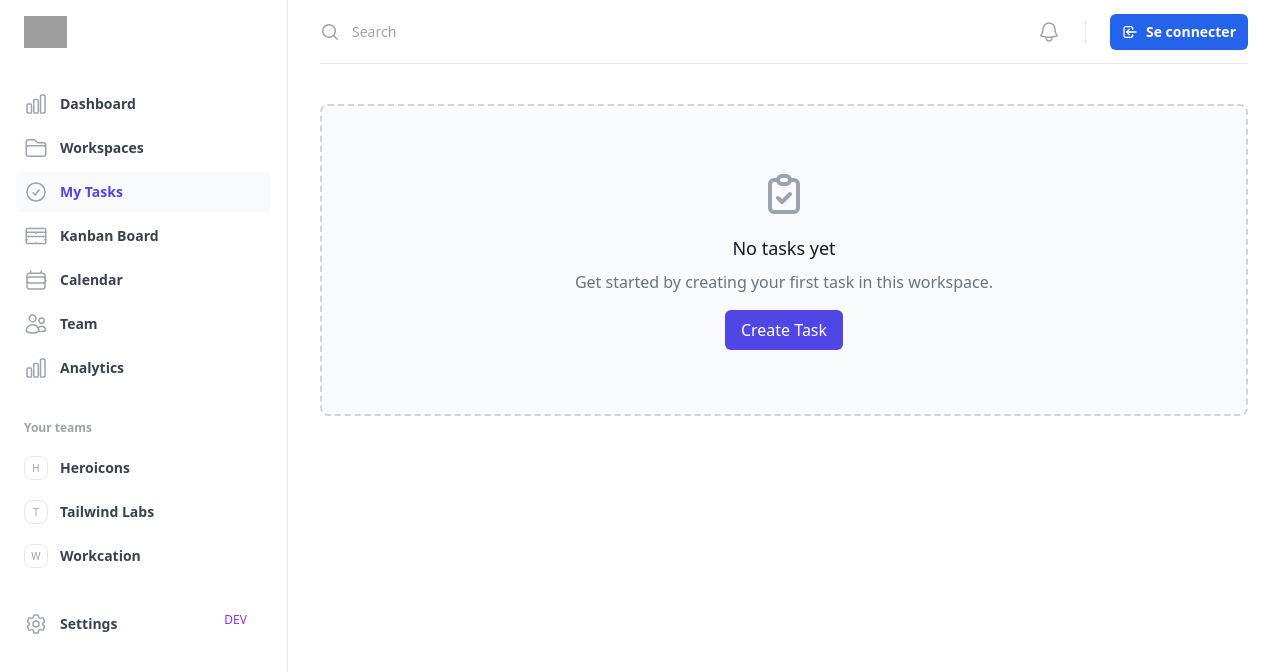
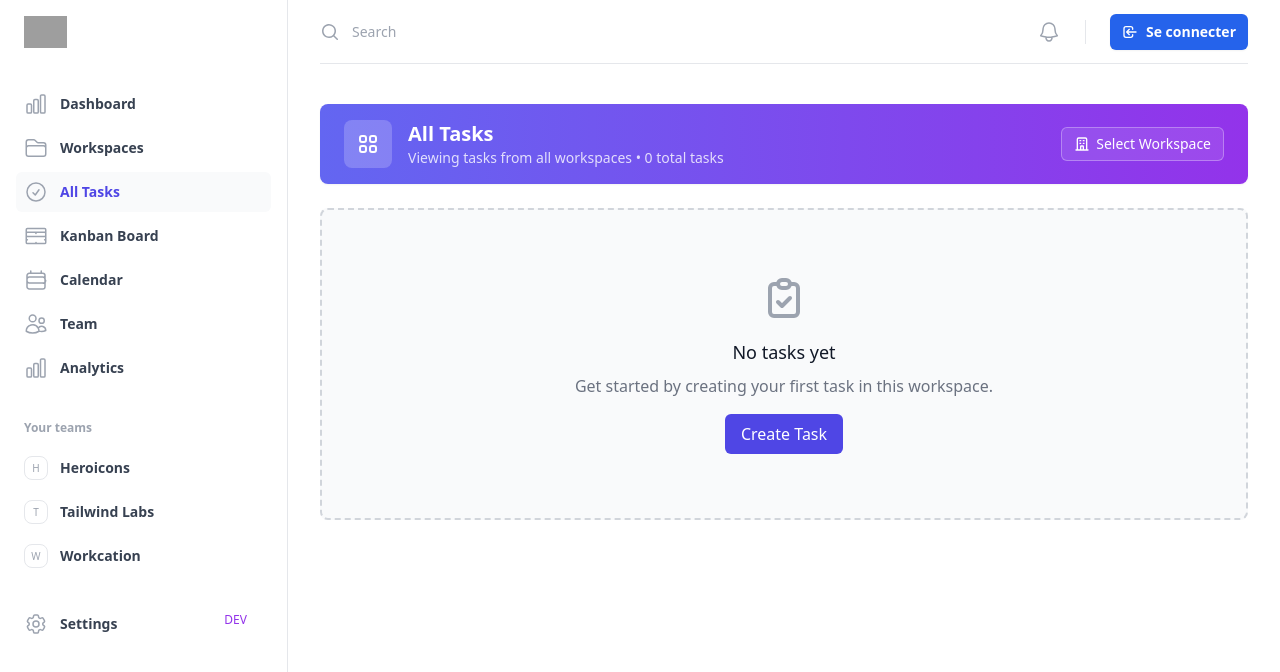
Before and after one commit to adiallotech-taskflow/frontend, an Angular app: page /tasks in a window 1280 px wide. Shown: the top 672 px of the page. Built offline with nearby package versions, Linux system fonts and the light colour scheme; grey boxes are pictures that could not be loaded.

Commit message:
Enhance task and workspace interfaces: improve layouts, add workspace banners in `TaskList`, handle missing descriptions gracefully, and integrate WorkspaceService for dynamic workspace loading.

```diff
--- a/src/app/features/dashboard/components/workspace-card/workspace-card.html
+++ b/src/app/features/dashboard/components/workspace-card/workspace-card.html
@@ -1,4 +1,4 @@
-<div class="bg-white rounded-lg shadow-sm border border-gray-200 p-6 hover:shadow-md transition-shadow duration-200 cursor-pointer"
+<div class="bg-white rounded-lg shadow-sm border border-gray-200 p-6 hover:shadow-md transition-shadow duration-200 cursor-pointer h-full flex flex-col"
      [routerLink]="['/workspaces', workspace.id]">
   <!-- Workspace Header -->
   <div class="flex items-center justify-between mb-4">
@@ -11,9 +11,13 @@
   </div>
 
   <!-- Description -->
-  @if (workspace.description) {
-    <p class="text-sm text-gray-600 mb-4 line-clamp-2">{{ workspace.description }}</p>
-  }
+  <div class="mb-4 min-h-[2.5rem]">
+    @if (workspace.description) {
+      <p class="text-sm text-gray-600 line-clamp-2">{{ workspace.description }}</p>
+    } @else {
+      <p class="text-sm text-gray-400 italic">No description</p>
+    }
+  </div>
 
   <!-- Stats -->
   <div class="flex items-center justify-between text-sm text-gray-500 mb-4">
@@ -46,7 +50,7 @@
   </div>
 
   <!-- Members Avatars -->
-  <div class="flex -space-x-2 mt-4">
+  <div class="flex -space-x-2 mt-auto pt-4">
     @for (member of workspace.members.slice(0, 3); track member.userId) {
       <div class="relative">
         <div class="h-8 w-8 rounded-full bg-gray-300 border-2 border-white flex items-center justify-center text-xs font-medium text-gray-600">
--- a/src/app/features/tasks/components/task-list/task-list.component.html
+++ b/src/app/features/tasks/components/task-list/task-list.component.html
@@ -1,4 +1,92 @@
 <div class="space-y-6">
+  <!-- Workspace Context Banner -->
+  @if (workspace && !isLoading) {
+    <div class="bg-white shadow-sm border-b border-gray-200 rounded-lg overflow-hidden">
+      <div class="px-6 py-4">
+        <div class="flex items-center justify-between">
+          <div class="flex items-center space-x-4">
+            <div class="flex-shrink-0">
+              <div class="h-12 w-12 rounded-lg bg-indigo-100 flex items-center justify-center">
+                <svg class="h-6 w-6 text-indigo-600" fill="none" stroke="currentColor" viewBox="0 0 24 24">
+                  <path stroke-linecap="round" stroke-linejoin="round" stroke-width="2"
+                        d="M19 21V5a2 2 0 00-2-2H7a2 2 0 00-2 2v16m14 0h2m-2 0h-5m-9 0H3m2 0h5M9 7h1m-1 4h1m4-4h1m-1 4h1m-5 10v-5a1 1 0 011-1h2a1 1 0 011 1v5m-4 0h4">
+                  </path>
+                </svg>
+              </div>
+            </div>
+            <div>
+              <h1 class="text-xl font-semibold text-gray-900">{{ workspace.name }}</h1>
+              <p class="text-sm text-gray-500">
+                {{ workspace.members.length }} members • {{ totalTaskCount }} tasks
+              </p>
+            </div>
+          </div>
+          <div class="flex items-center space-x-3">
+            <a [routerLink]="['/workspaces', workspace.id]"
+               class="inline-flex items-center px-3 py-1.5 border border-gray-300 text-sm font-medium rounded-md text-gray-700 bg-white hover:bg-gray-50 focus:outline-none focus:ring-2 focus:ring-offset-2 focus:ring-indigo-500">
+              <svg class="h-4 w-4 mr-1.5" fill="none" stroke="currentColor" viewBox="0 0 24 24">
+                <path stroke-linecap="round" stroke-linejoin="round" stroke-width="2"
+                      d="M10.325 4.317c.426-1.756 2.924-1.756 3.35 0a1.724 1.724 0 002.573 1.066c1.543-.94 3.31.826 2.37 2.37a1.724 1.724 0 001.065 2.572c1.756.426 1.756 2.924 0 3.35a1.724 1.724 0 00-1.066 2.573c.94 1.543-.826 3.31-2.37 2.37a1.724 1.724 0 00-2.572 1.065c-.426 1.756-2.924 1.756-3.35 0a1.724 1.724 0 00-2.573-1.066c-1.543.94-3.31-.826-2.37-2.37a1.724 1.724 0 00-1.065-2.572c-1.756-.426-1.756-2.924 0-3.35a1.724 1.724 0 001.066-2.573c-.94-1.543.826-3.31 2.37-2.37.996.608 2.296.07 2.572-1.065z">
+                </path>
+                <path stroke-linecap="round" stroke-linejoin="round" stroke-width="2"
+                      d="M15 12a3 3 0 11-6 0 3 3 0 016 0z">
+                </path>
+              </svg>
+              Workspace Settings
+            </a>
+            <a [routerLink]="['/workspaces']"
+               class="inline-flex items-center px-3 py-1.5 border border-gray-300 text-sm font-medium rounded-md text-gray-700 bg-white hover:bg-gray-50 focus:outline-none focus:ring-2 focus:ring-offset-2 focus:ring-indigo-500">
+              <svg class="h-4 w-4 mr-1.5" fill="none" stroke="currentColor" viewBox="0 0 24 24">
+                <path stroke-linecap="round" stroke-linejoin="round" stroke-width="2"
+                      d="M8 7h12m0 0l-4-4m4 4l-4 4m0 6H4m0 0l4 4m-4-4l4-4">
+                </path>
+              </svg>
+              Switch Workspace
+            </a>
+          </div>
+        </div>
+      </div>
+    </div>
+  }
+
+  <!-- All Tasks View Banner (when no workspace selected) -->
+  @if (!workspace && !workspaceId && !isLoading) {
+    <div class="bg-gradient-to-r from-indigo-500 to-purple-600 shadow-sm rounded-lg overflow-hidden">
+      <div class="px-6 py-4">
+        <div class="flex items-center justify-between">
+          <div class="flex items-center space-x-4">
+            <div class="flex-shrink-0">
+              <div class="h-12 w-12 rounded-lg bg-white/20 flex items-center justify-center">
+                <svg class="h-6 w-6 text-white" fill="none" stroke="currentColor" viewBox="0 0 24 24">
+                  <path stroke-linecap="round" stroke-linejoin="round" stroke-width="2"
+                        d="M4 6a2 2 0 012-2h2a2 2 0 012 2v2a2 2 0 01-2 2H6a2 2 0 01-2-2V6zM14 6a2 2 0 012-2h2a2 2 0 012 2v2a2 2 0 01-2 2h-2a2 2 0 01-2-2V6zM4 16a2 2 0 012-2h2a2 2 0 012 2v2a2 2 0 01-2 2H6a2 2 0 01-2-2v-2zM14 16a2 2 0 012-2h2a2 2 0 012 2v2a2 2 0 01-2 2h-2a2 2 0 01-2-2v-2z">
+                  </path>
+                </svg>
+              </div>
+            </div>
+            <div>
+              <h1 class="text-xl font-semibold text-white">All Tasks</h1>
+              <p class="text-sm text-white/80">
+                Viewing tasks from all workspaces • {{ totalTaskCount }} total tasks
+              </p>
+            </div>
+          </div>
+          <div>
+            <a [routerLink]="['/workspaces']"
+               class="inline-flex items-center px-3 py-1.5 border border-white/30 text-sm font-medium rounded-md text-white bg-white/10 hover:bg-white/20 focus:outline-none focus:ring-2 focus:ring-offset-2 focus:ring-white/50">
+              <svg class="h-4 w-4 mr-1.5" fill="none" stroke="currentColor" viewBox="0 0 24 24">
+                <path stroke-linecap="round" stroke-linejoin="round" stroke-width="2"
+                      d="M19 21V5a2 2 0 00-2-2H7a2 2 0 00-2 2v16m14 0h2m-2 0h-5m-9 0H3m2 0h5M9 7h1m-1 4h1m4-4h1m-1 4h1m-5 10v-5a1 1 0 011-1h2a1 1 0 011 1v5m-4 0h4">
+                </path>
+              </svg>
+              Select Workspace
+            </a>
+          </div>
+        </div>
+      </div>
+    </div>
+  }
+
   <!-- Loading State -->
   @if (isLoading) {
     <div class="space-y-8">
--- a/src/app/features/tasks/components/task-list/task-list.component.ts
+++ b/src/app/features/tasks/components/task-list/task-list.component.ts
@@ -2,12 +2,13 @@ import { Component, Input, OnInit, OnDestroy, ViewChild, signal, computed } from
 import { CommonModule } from '@angular/common';
 import { Subject, takeUntil } from 'rxjs';
 import { trigger, transition, style, animate, stagger, query } from '@angular/animations';
+import { RouterLink } from '@angular/router';
 import { TaskCardComponent, TaskFiltersComponent, TaskFilters } from '../../../../shared';
 import { TaskSlideOverComponent, TaskSlideOverMode } from '../task-slide-over/task-slide-over.component';
 import { ConfirmationDialogComponent, ConfirmationDialogData } from '../../../../shared/components/confirmation-dialog/confirmation-dialog.component';
 import { FabButtonComponent } from '../../../dashboard/components/fab-button/fab-button';
-import { TaskMockService } from '../../../../core/services';
-import { Task, User } from '../../../../core/models';
+import { TaskMockService, WorkspaceService } from '../../../../core/services';
+import { Task, User, Workspace } from '../../../../core/models';
 
 interface TaskGroup {
   status: Task['status'];
@@ -21,7 +22,7 @@ interface TaskGroup {
 @Component({
   selector: 'app-task-list',
   standalone: true,
-  imports: [CommonModule, TaskCardComponent, TaskFiltersComponent, TaskSlideOverComponent, ConfirmationDialogComponent, FabButtonComponent],
+  imports: [CommonModule, RouterLink, TaskCardComponent, TaskFiltersComponent, TaskSlideOverComponent, ConfirmationDialogComponent, FabButtonComponent],
   templateUrl: './task-list.component.html',
   styleUrls: ['./task-list.component.css'],
   animations: [
@@ -53,6 +54,7 @@ export class TaskListComponent implements OnInit, OnDestroy {
   hasError = false;
   errorMessage = '';
   allTasks: Task[] = [];
+  workspace: Workspace | null = null;
   taskSlideOverMode: TaskSlideOverMode = { type: 'create' };
   confirmationData: ConfirmationDialogData = {
     title: '',
@@ -126,10 +128,16 @@ export class TaskListComponent implements OnInit, OnDestroy {
 
   private destroy$ = new Subject<void>();
 
-  constructor(private taskService: TaskMockService) {}
+  constructor(
+    private taskService: TaskMockService,
+    private workspaceService: WorkspaceService
+  ) {}
 
   ngOnInit() {
     this.loadTasks();
+    if (this.workspaceId) {
+      this.loadWorkspace();
+    }
   }
 
   ngOnDestroy() {
@@ -137,12 +145,27 @@ export class TaskListComponent implements OnInit, OnDestroy {
     this.destroy$.complete();
   }
 
+  loadWorkspace() {
+    if (!this.workspaceId) return;
+
+    this.workspaceService.getById(this.workspaceId)
+      .pipe(takeUntil(this.destroy$))
+      .subscribe({
+        next: (workspace) => {
+          this.workspace = workspace;
+        },
+        error: (error) => {
+          console.error('Error loading workspace:', error);
+        }
+      });
+  }
+
   loadTasks() {
     this.isLoading = true;
     this.hasError = false;
 
     const taskObservable = this.workspaceId
-      ? this.taskService.getByWorkspace(this.workspaceId)
+      ? this.taskService.filterTasks({ workspaceId: this.workspaceId })
       : this.taskService.getTasks();
 
     taskObservable
--- a/src/app/layout/main-layout/main-layout.component.ts
+++ b/src/app/layout/main-layout/main-layout.component.ts
@@ -43,7 +43,7 @@ export class MainLayoutComponent {
     },
     {
       path: '/tasks',
-      label: 'My Tasks',
+      label: 'All Tasks',
       current: false,
       svgPath: 'M9 12.75 11.25 15 15 9.75M21 12a9 9 0 1 1-18 0 9 9 0 0 1 18 0Z'
     },
--- a/src/app/shared/components/task-card/task-card.html
+++ b/src/app/shared/components/task-card/task-card.html
@@ -1,7 +1,7 @@
-<div class="col-span-1 divide-y divide-gray-200 rounded-lg bg-white shadow hover:shadow-md transition-shadow duration-200">
+<div class="col-span-1 divide-y divide-gray-200 rounded-lg bg-white shadow hover:shadow-md transition-shadow duration-200 h-full flex flex-col">
 
   <!-- Main content -->
-  <div class="flex w-full items-center justify-between space-x-6 p-6">
+  <div class="flex w-full items-center justify-between space-x-6 p-6 flex-1">
     <div class="flex-1 truncate">
       <div class="flex items-center space-x-3">
         <h3 class="truncate text-sm font-medium text-gray-900">{{ task.title }}</h3>
@@ -11,9 +11,13 @@
           {{ statusConfig.label }}
         </span>
       </div>
+      <div class="mt-1 h-5">
         @if (task.description) {
-        <p class="mt-1 truncate text-sm text-gray-500">{{ task.description }}</p>
+          <p class="truncate text-sm text-gray-500">{{ task.description }}</p>
+        } @else {
+          <p class="text-sm text-gray-400 italic">No description</p>
         }
+      </div>
 
       <!-- Priority and Due Date -->
       <div class="mt-2 flex items-center space-x-3">
@@ -26,6 +30,7 @@
         </span>
 
         <!-- Due Date -->
+        <div class="flex items-center">
           @if (task.dueDate) {
             <div class="flex items-center text-xs"
                  [class]="isOverdue ? 'text-red-600' : 'text-gray-500'">
@@ -40,6 +45,7 @@
               }
             </div>
           }
+        </div>
       </div>
     </div>
 
```
Lines whose indentation alone changed are shown as unchanged.
